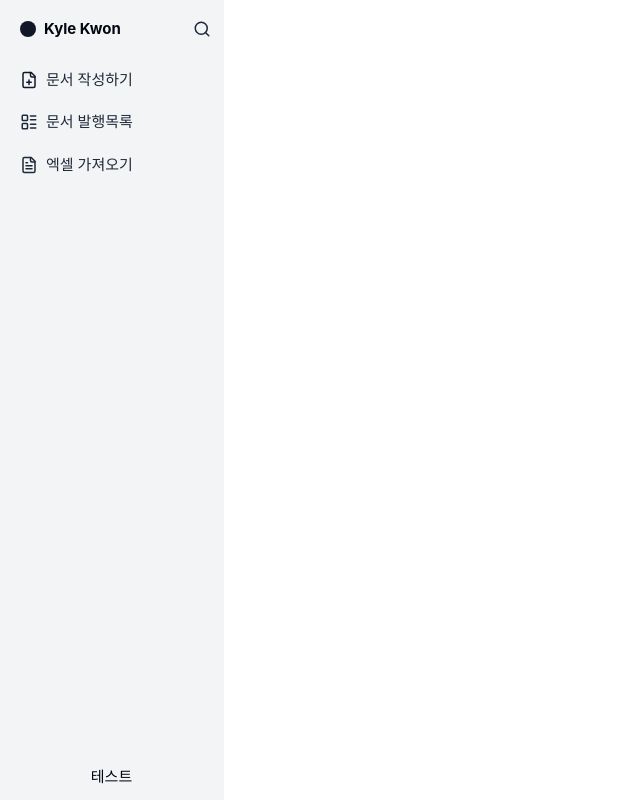
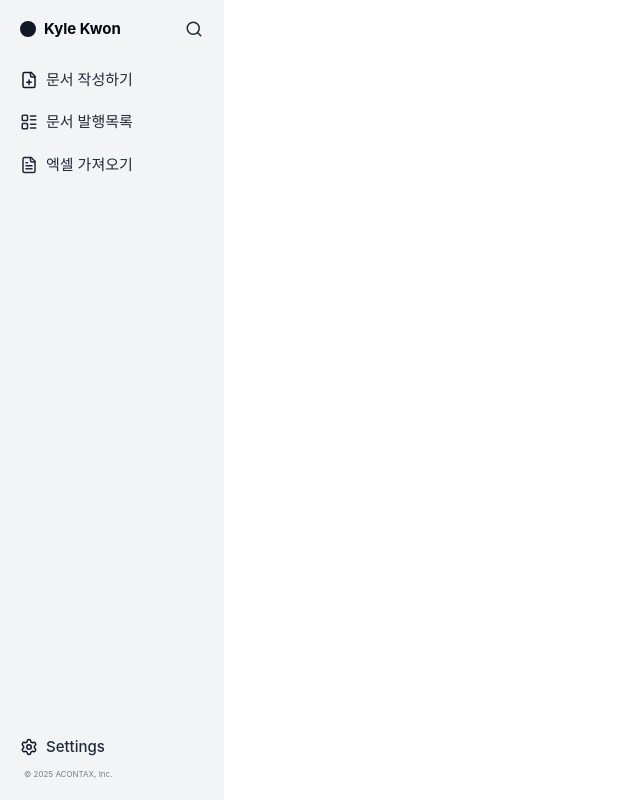
Before and after one commit to olhkyle/acontax-fe, a React (Vite) app: page / in a window 1280 px wide. Shown: the whole page, without its empty margins (0-640 px from the left). Built offline with nearby package versions, Linux system fonts and the light colour scheme.

Commit message:
component : update `Aside` style

```diff
--- a/src/components/layout/Aside.tsx
+++ b/src/components/layout/Aside.tsx
@@ -1,6 +1,6 @@
 import { Link } from 'react-router';
 import route from '@/constant/route';
-import { FilePlus, FileText, LayoutList, Search } from 'lucide-react';
+import { FilePlus, FileText, LayoutList, Search, Settings } from 'lucide-react';
 
 const links = [
 	{ title: '문서 작성하기', to: route.WRITE, icon: <FilePlus size={18} className="text-gray-900" /> },
@@ -13,31 +13,49 @@ const links = [
 const Aside = () => {
 	return (
 		<div className="relative">
-			<aside className="fixed left-0 hidden h-full w-14 flex-col max-h-screen overflow-y-auto overflow-x-hidden bg-muted border-muted border-r md:sticky md:flex lg:w-56 lg:p-3">
+			<aside className="fixed left-0 hidden py-2 h-full w-14 flex-col max-h-screen overflow-y-auto overflow-x-hidden bg-muted border-muted border-r md:sticky md:flex lg:w-56 lg:p-3">
 				<div className="flex h-full flex-col justify-between">
-					<header className="flex justify-between items-center gap-2">
+					<header className="hidden justify-between items-center gap-2 lg:flex">
 						<button className="flex items-center gap-2 py-1.5 px-2">
 							<div className="flex justify-center items-center w-4 h-4 rounded-[9999px] bg-gray-900">
 								{/* <img src="#" alt="not yet" className="block w-full h-full" /> */}
 							</div>
 							<div className="font-bold">Kyle Kwon</div>
 						</button>
-						<button type="button">
+						<button
+							type="button"
+							className="flex justify-center items-center px-3 py-2 rounded-md text-sm font-medium hover:bg-gray-200 transition-colors lg:px-2">
 							<Search size={18} className="text-gray-800" />
 						</button>
 					</header>
+					<Link to={route.HOME} className="inline-flex justify-center item-center h-[36px] text-center lg:hidden">
+						<h1 className="text-xl font-bold">AX</h1>
+					</Link>
 					<nav className="flex flex-col flex-1 gap-2 mt-2 md:px-2 lg:mt-4 lg:px-0">
 						{links.map(({ title, to, icon }) => (
 							<Link
 								to={to}
 								key={to}
-								className="flex items-center gap-2 py-1.5 px-2 text-gray-800 font-medium rounded-md hover:bg-gray-200 transition-colors">
+								className="flex justify-center items-center gap-0 py-1.5 px-2 text-gray-800 font-medium rounded-md hover:bg-gray-200 transition-colors lg:gap-2 lg:justify-start">
 								{icon}
-								<span>{title}</span>
+								<span className="hidden lg:inline">{title}</span>
 							</Link>
 						))}
 					</nav>
-					<button type="button">테스트</button>
+				</div>
+				<div>
+					<Link
+						to={route.SETTINGS_MYACCOUNT_PROFILE}
+						className="flex justify-center items-center gap-0 py-1.5 px-2 text-gray-800 font-medium rounded-md hover:bg-gray-200 transition-colors lg:gap-2 lg:justify-start">
+						<Settings size={18} className="text-gray-900" />
+						<span className="hidden lg:inline">Settings</span>
+					</Link>
+					<small className="text-default mx-3 mb-2 mt-1 hidden text-[0.5rem] opacity-50 lg:block">
+						© 2025{' '}
+						<Link to={route.HOME} className="hover:underline" target="_blank">
+							ACONTAX, Inc.
+						</Link>
+					</small>
 				</div>
 			</aside>
 		</div>
```
